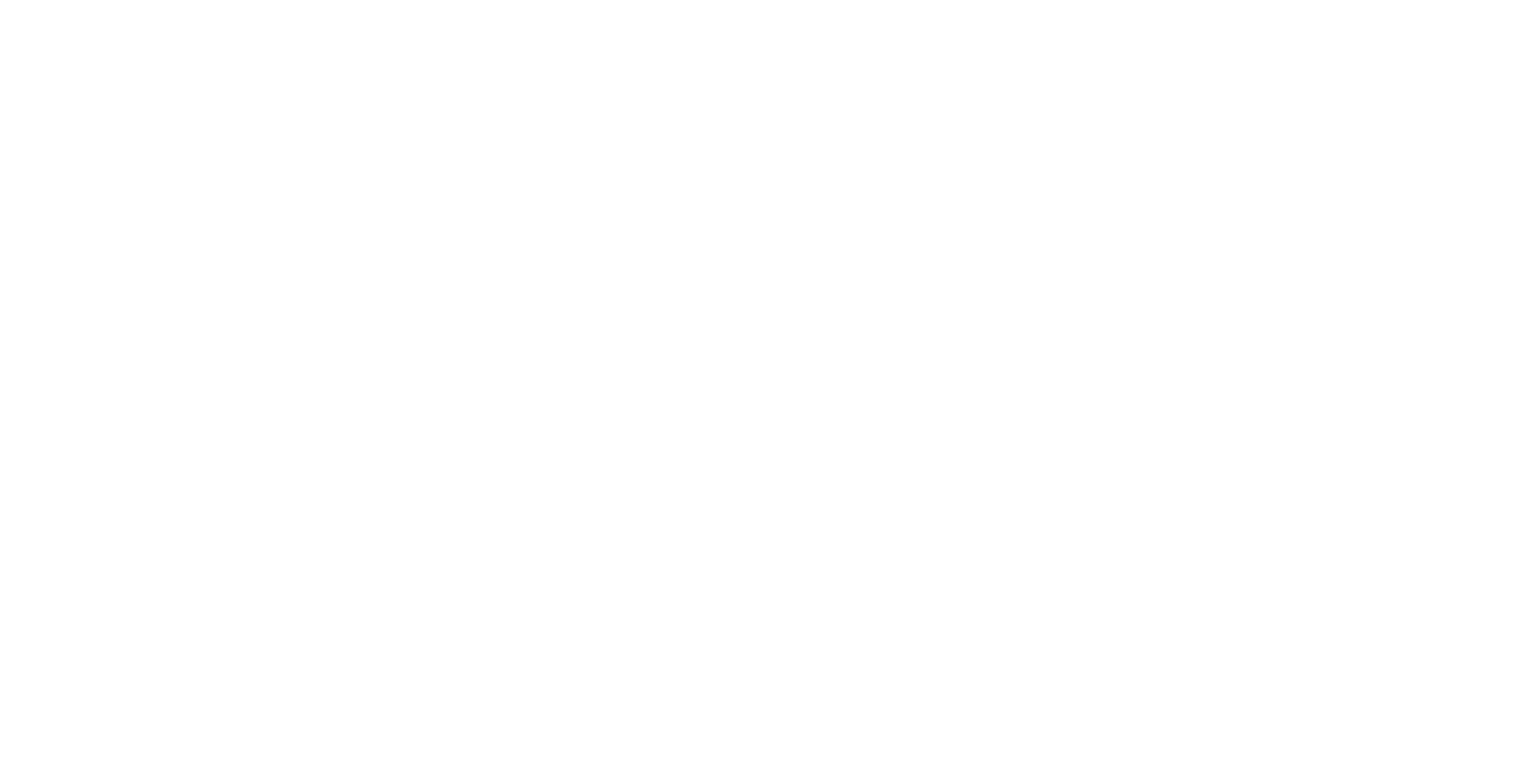
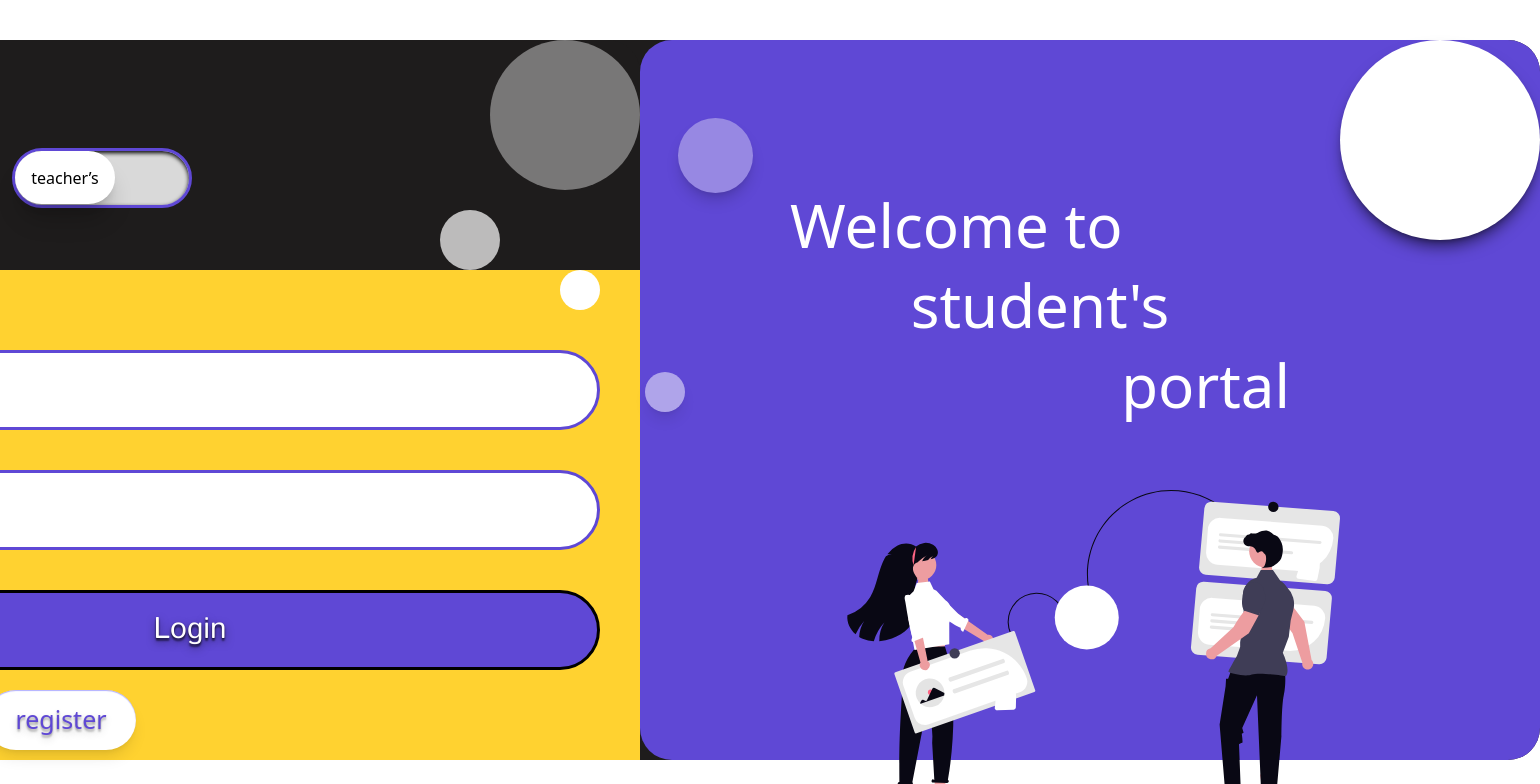
Before and after one commit to anandhuc1666/whiteboard, a React (Vite) app in the folder whiteboard/: page /Login in a window 1280 px wide. Shown: the top 784 px of the page, 1540 px wide, since content can reach past the window. Built offline with nearby package versions, Linux system fonts and the light colour scheme; a web font is replaced by a local one.

Commit message:
whiteboard

```diff
--- a/whiteboard/src/auth/students/Login.jsx
+++ b/whiteboard/src/auth/students/Login.jsx
@@ -1,11 +1,101 @@
-import React from 'react'
+import React, { useState } from "react";
+import logo from "../../assets/Whiteboard.png";
+import studentslogin from "../../assets/studentslogin.svg";
 
 function Login() {
+  const [shift, setShift] = useState(false);
+
+  const toggleShift = () => {
+    setShift(!shift);
+  };
+
   return (
-    <div>
-
+    <div className="w-full h-[100vh] bg-white flex items-center justify-center">
+      <div className="bg-[#1E1C1C] flex items-center justify-center rounded-4xl">
+        <div className="w-[900px] h-[90vh] bg-[#1E1C1C] rounded-4xl flex flex-col">
+          <div className=" flex w-full justify-between">
+            <div className="w-[500px] h-48 p-2">
+              <img src={logo} alt="" className="w-[60px]" />
+              <div className="w-full h-auto flex items-center  justify-between px-10 mt-10">
+                <p className="font-medium ont-Irish text-6xl text-white">
+                  Login
+                </p>
+                <div
+                  className={`w-[180px] h-[60px] bg-[#D9D9D9] rounded-full border-3 border-[#5F48D5] flex items-center inset-shadow-sm inset-shadow-black  ${
+                    shift === false ? "justify-start" : "justify-end"
+                  }`}
+                  onClick={toggleShift}
+                >
+                  <div className="w-[100px] h-[53px] bg-white rounded-full shadow-xl/20 flex items-center justify-center font-medium mt-[-1px]">
+                    {shift === false ? "teacher’s " : "student"}
+                  </div>
+                </div>
+              </div>
+            </div>
+            <div className=" flex flex-col gap-5">
+              <div className="w-[150px] h-[150px] bg-white opacity-40 rounded-full"></div>
+              <div className="w-[60px] h-[60px] rounded-full opacity-70 ml-[-50px] bg-white"></div>
+            </div>
+          </div>
+          <div className="w-full h-[50vh] bg-amber-300 px-10 gap-10 flex flex-col justify-center">
+            <div className="w-full flex justify-end">
+              <div className="w-[40px] h-[40px] rounded-full bg-white"></div>
+            </div>
+            <input
+              type="text"
+              placeholder="Your email"
+              className="w-full h-[80px] border-3 border-[#5F48D5] rounded-full pl-6 bg-white font-IstokWeb text-2xl"
+            />
+            <input
+              type="text"
+              placeholder="Your email"
+              className="w-full h-[80px] border-3 border-[#5F48D5] rounded-full pl-6 bg-white font-IstokWeb text-2xl"
+            />
+            <button className="w-full h-[80px] border-3 border-black text-white rounded-full bg-[#5F48D5] font-IstokWeb text-3xl text-shadow-lg/50 hover:bg-[#5442af]">
+              Login
+            </button>
+          </div>
+          <div className="w-full bg-amber-300 h-[200px]">
+            <div className="flex items-center gap-5 ml-15 mt-5">
+              <p className="font-medium text-white">don’t have a account ?</p>
+              <button className="w-[150px] h-[60px] rounded-full text-[#5F48D5] font-light inset-shadow-xs inset-shadow-indigo-500/50 text-shadow-lg/20 text-[25px] hover:bg-[#D9D9D9] hover:text-white shadow-lg bg-white">
+                register
+              </button>
+            </div>
+          </div>
+        </div>
+        {/* blue section design on the inside the section */}
+        <div className="w-[900px] h-[90vh] bg-[#5F48D5] rounded-4xl ">
+          <div className=" flex">
+            <div className="w-[900px] h-[450px] flex items-center font-Irish">
+              <div className="w-[150px] h-[450px] flex flex-col justify-evenly items-center">
+                <div className="w-[75px] h-[75px] rounded-full bg-white opacity-35 shadow-lg/50"></div>
+                <div className="w-[40px] h-[40px] rounded-full mt-[100px] ml-[-100px] shadow-lg/20 opacity-50 bg-white"></div>
+              </div>
+              <div className="w-[500px] flex flex-col gap-5 mt-20">
+                <div className="w-full">
+                  {" "}
+                  <p className="text-white font-light text-6xl">Welcome to </p>
+                </div>
+                <div className="w-full flex justify-center items-center">
+                  <p className="text-white font-light text-6xl">student's</p>
+                </div>
+                <div className="w-full flex items-center justify-end">
+                  <p className="text-white font-light text-6xl">portal</p>
+                </div>
+              </div>
+            </div>
+            <div className="w-[300px] flex justify-end">
+              <div className="w-[200px] h-[200px] bg-white rounded-full shadow-lg/50"></div>
+            </div>
+          </div>
+          <div className="flex items-center justify-center w-full">
+            <img src={studentslogin} alt="" className="w-[500px]" />
+          </div>
+        </div>
+      </div>
     </div>
-  )
+  );
 }
 
-export default Login
+export default Login;
--- a/whiteboard/src/auth/students/OtpFind.jsx
+++ b/whiteboard/src/auth/students/OtpFind.jsx
@@ -1,10 +1,9 @@
 import axios from "axios";
 import React, { useRef, useState } from "react";
 import { Link, useNavigate } from "react-router-dom";
-import dotenv from "dotenv";
 
 function OtpFind() {
-  dotenv.config();
+
   const [emailsend, setEmail] = useState({ email: "" });
   const [sending, setSending] = useState(false);
   const [verifying, setVerifying] = useState(false);
@@ -16,9 +15,9 @@
   const OTP_LENGTH = 6;
   const [otp, setOtp] = useState(Array(OTP_LENGTH).fill(""));
   const inputsRef = useRef([]);
-
-  const generateOtpUrl = `${import.meta.env.BACKEND_URL}/generateOtp`;
-  const verifyOtpUrl = `${import.meta.env.BACKEND_URL}/verifyOtp`;
+  const BACKEND_URL =`http://localhost:5803/user`
+  const generateOtpUrl = `${BACKEND_URL}/generateOtp`;
+  const verifyOtpUrl = `${BACKEND_URL}/verifyOtp`;
 
   // email input handler
   const handleChange = (e) => {
--- a/whiteboard/src/auth/students/Register.jsx
+++ b/whiteboard/src/auth/students/Register.jsx
@@ -5,11 +5,11 @@
 import Swal from "sweetalert2";
 import { Link } from "react-router-dom";
 import { useNavigate } from "react-router-dom";
-import dotenv from  "dotenv"
 
 function Register() {
-  dotenv.config()
-  const navigate = useNavigate()
+
+  const REGISTER_URL = `http://localhost:5803/user`
+  const navigate = useNavigate();
   const [register, setRegister] = useState({
     name: "",
     lastName: "",
@@ -36,10 +36,10 @@
         icon: "warning",
       });
     }
-
     setIsLoading(true);
     try {
-      const response = await axios.post(`${import.meta.env.BACKEND_URL}/register`,
+      const response = await axios.post(
+      `${REGISTER_URL}/register`,
         register,
         { timeout: 10000 }
       );
@@ -61,7 +61,7 @@
         email: "",
         password: "",
       });
-      navigate('/verify-OTP')
+      navigate("/verify-OTP");
     } catch (error) {
       console.error("Registration error:", error);
 
@@ -187,7 +187,7 @@
             </p>
           </div>
           <div className="w-full h-auto py-3 flex justify-between">
-            <Link to={'/Login'}>
+            <Link to={"/Login"}>
               <button
                 className="w-35 h-[60px] border-2 rounded-full border-white transition duration-700 ease-in-out text-[18px] hover:bg-[#5F48D5] hover:text-[#fff] text-[#5F48D5]"
                 // implement login navigation if needed
```
Also changed, not shown: whiteboard/src/assets/studentslogin.svg (added).
